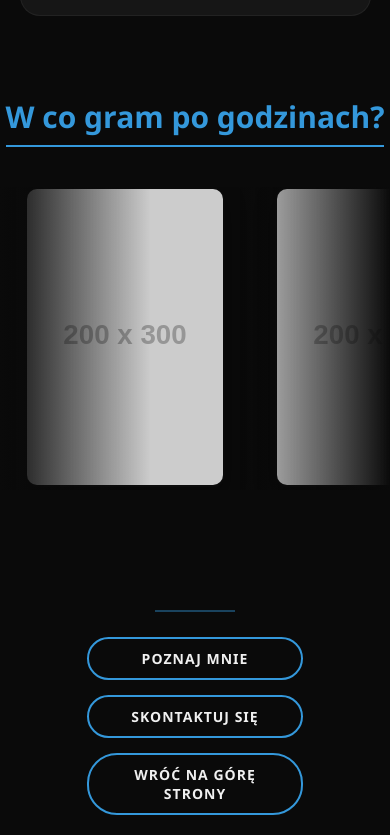
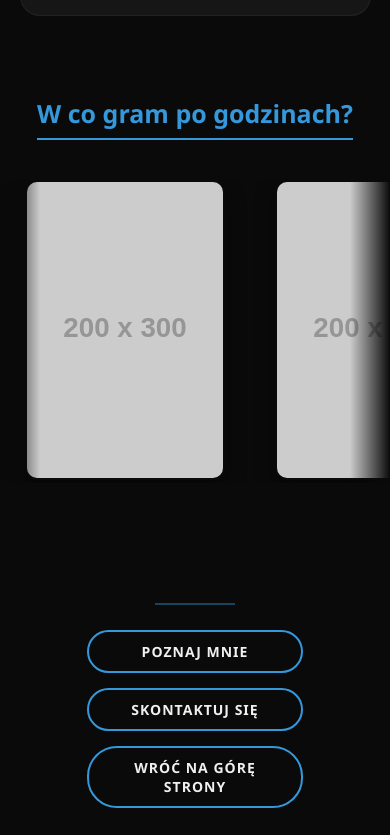
Before and after one commit to GP972/Serwis-RAM, a website: page index.html in a window 390 px wide. Shown: the part 5296-6131 px from the top of the page. Drawn offline with Linux system fonts and the light colour scheme; placeholder pictures from the web are drawn by us.

Commit message:
Update styles.css

```diff
--- a/styles.css
+++ b/styles.css
@@ -586,4 +586,13 @@ footer {
     width: 80%;
     text-align: center;
   }
+
+  .games-slider::before,
+  .games-slider::after {
+    width: 40px;
+  }
+
+  .games-title {
+    font-size: 2.5rem;
+  }
 }
```
